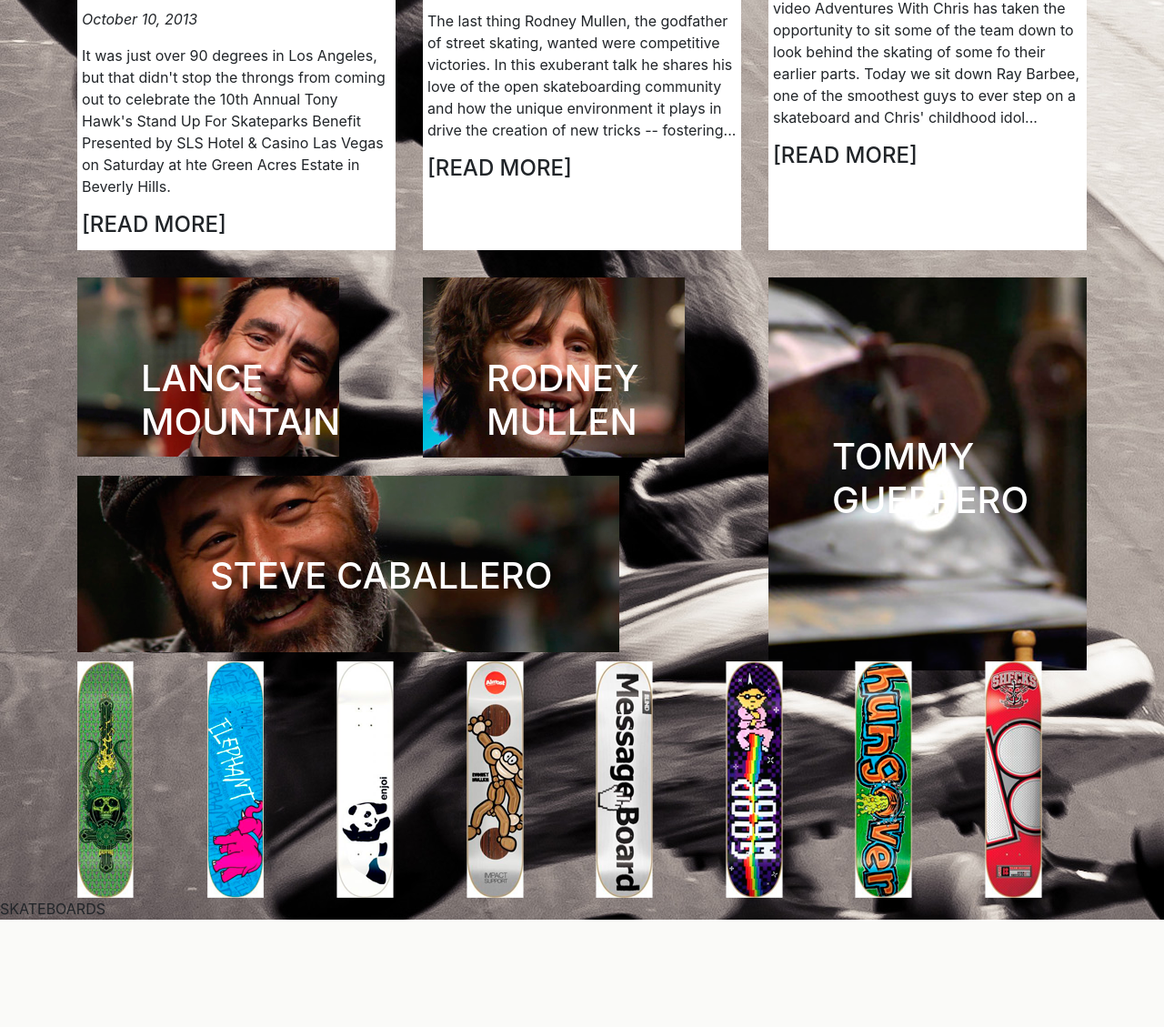
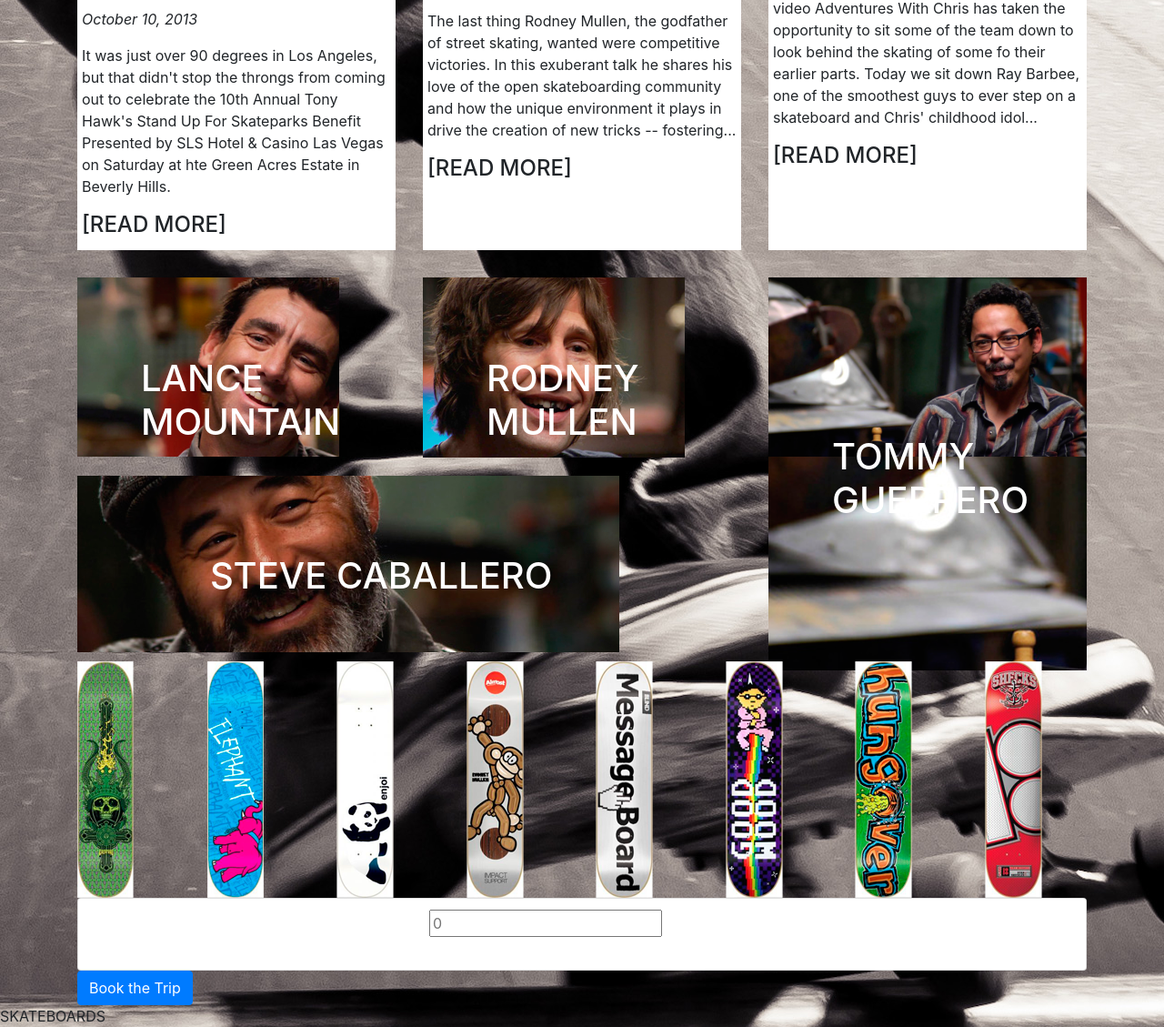
Before and after one commit to janeenscott/2.4-sk8, a Flask app: template templates/index.html in a window 1280 px wide. Shown: the part 1098-2227 px from the top of the page at 91% size. Before the commit the page ends 2109 px from the top, so only its background shows below. Run offline with Flask 2, Linux system fonts and the light colour scheme; the template is opened without the code that fills it: most values are stand-ins (such as "Sample title", 1, 10 or a date in 2020); some libraries are stand-ins or nearby versions.

Commit message:
added Procfile, attempted templating

```diff
--- a/app.py
+++ b/app.py
@@ -7,10 +7,24 @@
 app = Flask(__name__)
 
 
-@app.route("/")
-def index():
-    response = requests.get('https://swapi.co/api/planets/')
+@app.route('/thank-you/', methods=['GET', 'POST'])
+# configured to accept POST requests, so we can access for data (name and email) as a dictionary
+def thank_you():
+    print(request.form[''])
+    return 'Thank you!'
 
-    planets = data['results']
 
-    return render_template('index.html', planet_list=planets)
+
+
+
+
+
+#********** from planets demo
+#need to switch planet api info info form
+# @app.route("/")
+# def index():
+#     response = requests.get('https://swapi.co/api/planets/')
+#
+#     planets = data['results']
+#
+#     return render_template('index.html', planet_list=planets)
--- a/templates/index.html
+++ b/templates/index.html
@@ -107,7 +107,7 @@
     </div> <!--closes 8 column div-->
     <div class="col-md-4 col-sm-12">
       <div class="skater-container" id="tommy">
-        <!--<img src="../static/images/sk8er-2.png">-->
+        <img src="../static/images/sk8er-2.png">
         <h1>TOMMY GUERRERO</h1>
       </div>
     </div>
@@ -155,7 +155,31 @@
 
 </form>
 -->
+<!--From forms demo. Can't figure out how to translate to what I need-->
+ <!-- Form tags have an action and method -->
+        <form action="/thank-you/" method="post">
+            <ul class="list-group">
+                <!-- Templates can have for loops to help us keep all our html in the html file -->
+                {% for planet in planet_list %}
+                    <li class="list-group-item">
+                        <div class="form-group row">
 
+                            <label for="{{ loop.index }}-tickets" class="col-sm-4 col-form-label">
+                                {{ planet.name }} :: {{ planet.climate }}
+                            </label>
+
+                            <div class="col-sm-8">
+                                <!-- Inputs have a name that is used as the dictionary key on our python server -->
+                                <input type="text" name="{{ loop.index }}-tickets" placeholder="0" />
+                            </div>
+                        </div>
+                    </li>
+                {% endfor %}
+            </ul>
+
+            <!-- a type of submit tells this button to submit the form when clicked -->
+            <button type="submit" class="btn btn-primary">Book the Trip</button>
+        </form>
 
 
 <!-- end of container -->
```
Also changed, not shown: 1 other file.
